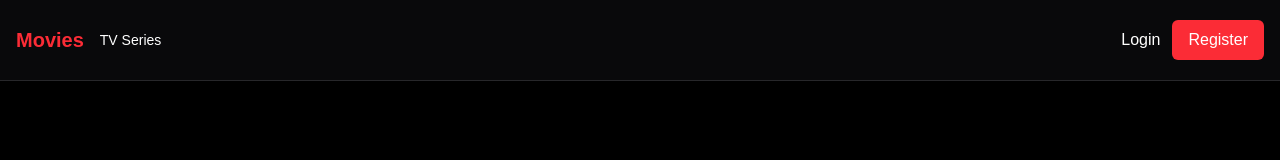
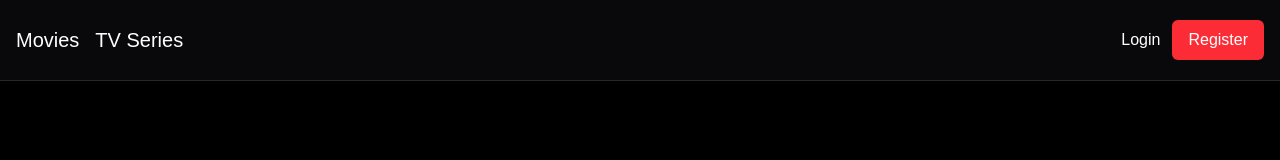
Before and after one commit to snezhanadosinova/movies-collection-app, a React (Vite) app: page /login in a window 1280 px wide. Shown: the top 160 px of the page. Built offline with nearby package versions, Linux system fonts and the light colour scheme; no server answers.

Commit message:
refactor(ui): changed the active link navigation design

```diff
--- a/src/components/layout/Navbar.jsx
+++ b/src/components/layout/Navbar.jsx
@@ -43,13 +43,16 @@ function Navbar() {
         className="mx-auto flex min-h-20 max-w-7xl flex-wrap items-center justify-between gap-3 px-4 py-3"
       >
         <div className="flex items-center gap-4">
-        <Link to="/" className="text-xl font-bold text-red-500">
-          Movies
-        </Link>
+        <NavLink to="/" className={({ isActive }) =>
+            "inline-flex min-h-11 items-center rounded text-xl focus-visible:outline-2 focus-visible:outline-red-400 hover:underline " +
+            (isActive ? "text-red-400 font-bold" : "text-white hover:text-red-400")
+          }>
+            Movies
+          </NavLink>
 
           <NavLink to="/tv" className={({ isActive }) =>
-            "inline-flex min-h-11 items-center rounded text-sm font-medium focus-visible:outline-2 focus-visible:outline-red-400 " +
-            (isActive ? "text-red-400" : "text-white hover:text-red-400")
+            "inline-flex min-h-11 items-center rounded text-xl focus-visible:outline-2 focus-visible:outline-red-400 hover:underline " +
+            (isActive ? "text-red-400 font-bold" : "text-white hover:text-red-400")
           }>
             TV Series
           </NavLink>
```
